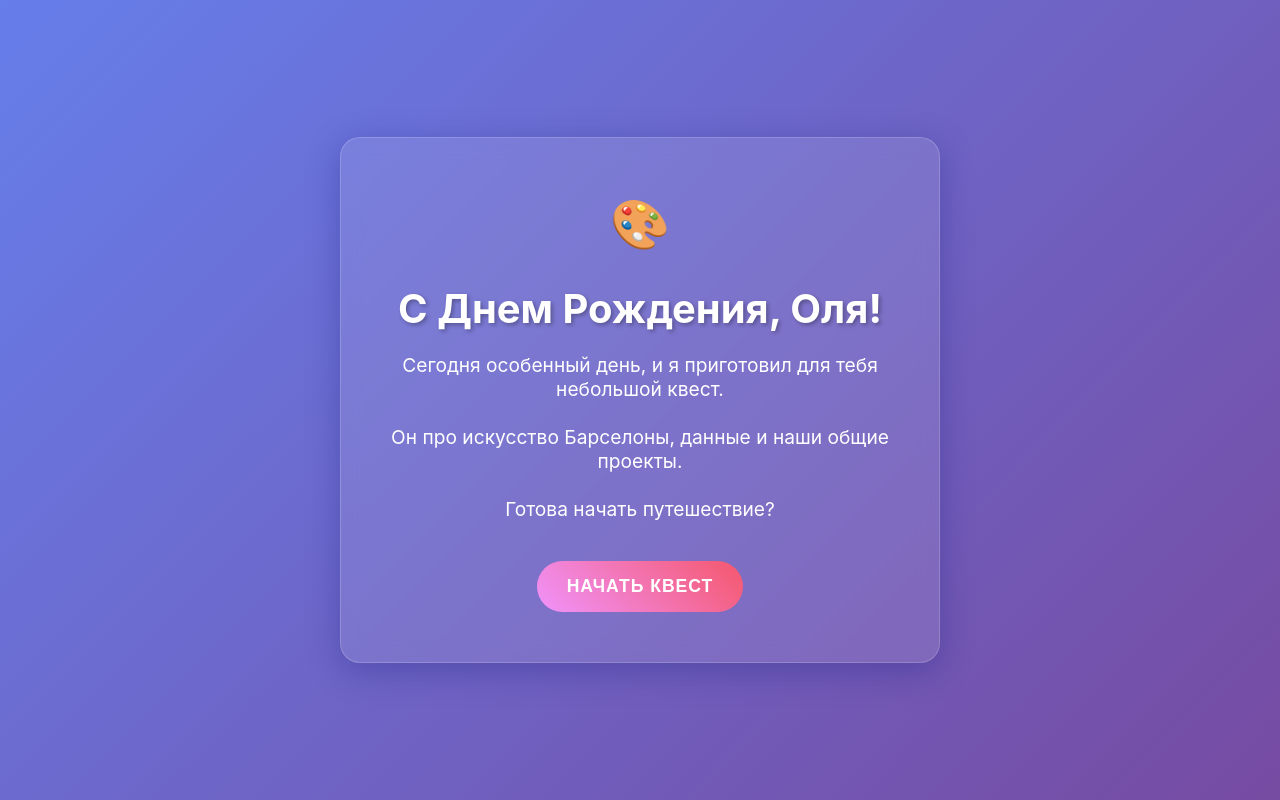
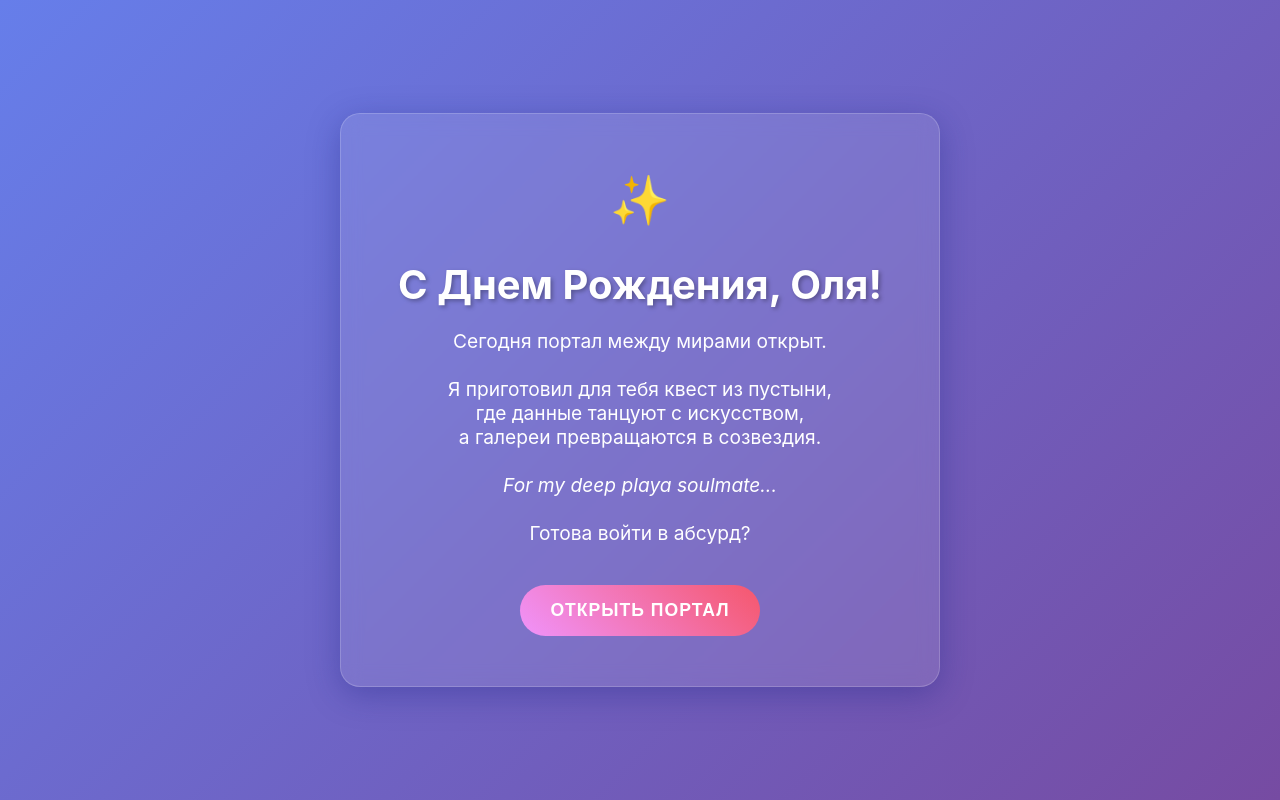
Before and after one commit to kydycode/olya-birthday-quest, a React (Create React App) app: page / in a window 1280 px wide. Built offline with nearby package versions, Linux system fonts and the light colour scheme.

Commit message:
Update welcome screen with more surreal Burning Man vibe

```diff
--- a/src/components/WelcomeScreen.js
+++ b/src/components/WelcomeScreen.js
@@ -3,16 +3,22 @@ import React from 'react';
 const WelcomeScreen = ({ onStart }) => {
   return (
     <div className="container">
-      <div className="emoji">🎨</div>
+      <div className="emoji">✨</div>
       <h1>С Днем Рождения, Оля!</h1>
       <p style={{ fontSize: '1.2em', marginBottom: '30px' }}>
-        Сегодня особенный день, и я приготовил для тебя небольшой квест.
+        Сегодня портал между мирами открыт.
         <br /><br />
-        Он про искусство Барселоны, данные и наши общие проекты.
+        Я приготовил для тебя квест из пустыни,
+        <br />
+        где данные танцуют с искусством,
+        <br />
+        а галереи превращаются в созвездия.
         <br /><br />
-        Готова начать путешествие?
+        <em>For my deep playa soulmate...</em>
+        <br /><br />
+        Готова войти в абсурд?
       </p>
-      <button onClick={onStart}>Начать квест</button>
+      <button onClick={onStart}>Открыть портал</button>
     </div>
   );
 };
```
